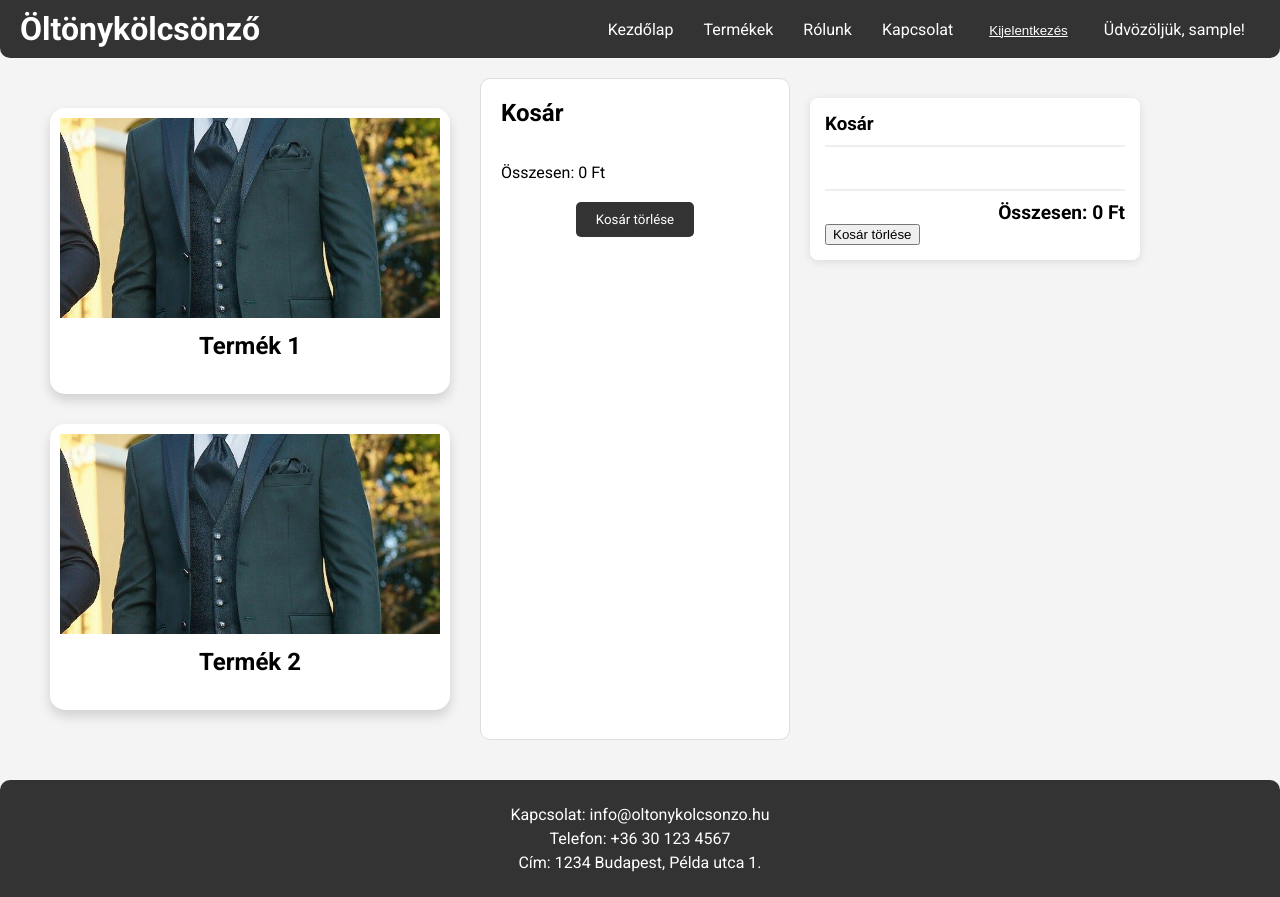
After one commit to Szeenya/Ide-kell-valamit-irni, a PHP site: page /Store.php in a window 1280 px wide. The commit adds this page. Run offline with PHP 8.4, Linux system fonts and the light colour scheme; the visitor is signed in with stand-in values (Sample User, id 1).

Commit message:
összekapcsolva gyuri meg az én részem

```diff
--- /dev/null
+++ b/Store.php
@@ -0,0 +1,95 @@
+<?php
+session_start();
+// Ellenőrizzük, hogy be van-e jelentkezve a felhasználó
+if (!isset($_SESSION['user_id'])) {
+    header("Location: index.php");
+    exit();
+}
+?>
+<!DOCTYPE html>
+<html lang="hu">
+<head>
+    <meta charset="UTF-8">
+    <meta name="viewport" content="width=device-width, initial-scale=1.0">
+    <title>Webshop</title>
+    <link rel="stylesheet" href="src/style/main_style.css">
+    <link href="https://fonts.googleapis.com/css2?family=Roboto:wght@400;700&display=swap" rel="stylesheet">
+</head>
+<body>
+    <header>
+        <h1>Öltönykölcsönző</h1>
+        <nav>
+            <ul>
+                <li><a href="#">Kezdőlap</a></li>
+                <li><a href="#">Termékek</a></li>
+                <li><a href="#">Rólunk</a></li>
+                <li><a href="#">Kapcsolat</a></li>
+                <li>
+                    <form action="index.php" method="POST" style="display: inline;">
+                        <input type="hidden" name="logout" value="1">
+                        <button type="submit" style="background: none; border: none; color: white; cursor: pointer; text-decoration: underline;">Kijelentkezés</button>
+                    </form>
+                </li>
+                <li>Üdvözöljük, <?php echo htmlspecialchars($_SESSION['username']); ?>!</li>
+            </ul>
+        </nav>
+    </header>
+
+    <main>
+        <section class="products">
+            <div class="product-list">
+                <div class="product-card" onclick="showModal('product1.jpg', 'Ez egy stílusos termék leírása.', '10 000 Ft', 'Termék 1')">
+                    <img src="images/kep1.jpg" alt="Termék 1" class="product-image">
+                    <h3 class="product-title">Termék 1</h3>
+                </div>
+                <div class="product-card" onclick="showModal('product2.jpg', 'Ez egy másik stílusos termék leírása.', '15 000 Ft', 'Termék 2')">
+                    <img src="images/kep1.jpg" alt="Termék 2" class="product-image">
+                    <h3 class="product-title">Termék 2</h3>
+                </div>
+                <!-- További termékek -->
+            </div>
+        </section>
+
+        <!-- Modal ablak -->
+        <div id="product-modal" class="modal">
+            <div class="modal-content">
+                <span class="close" onclick="hideModal()">&times;</span>
+                <img id="modal-image" src="" alt="Termék kép">
+                <h3 id="modal-title"></h3>
+                <p id="modal-description"></p>
+                <p id="modal-price"></p>
+                <button class="modal-button" onclick="addToCart()">Kosárba</button>
+            </div>
+        </div>
+
+        <aside class="cart">
+            <h2>Kosár</h2>
+            <ul id="cart-items"></ul>
+            <p>Összesen: <span id="total-price">0</span> Ft</p>
+            <button onclick="clearCart()">Kosár törlése</button>
+        </aside>
+
+        <div class="cart-wrapper">
+            <!-- Static cart in document flow -->
+            <div id="cart" class="cart-main">
+                <h3>Kosár</h3>
+                <div class="cart-content">
+                    <ul id="cart-items"></ul>
+                    <div id="cart-total">Összesen: 0 Ft</div>
+                    <button onclick="clearCart()">Kosár törlése</button>
+                </div>
+            </div>
+        </div>
+    </main>
+
+    <footer>
+        <div class="contact-info">
+            <p>Kapcsolat: info@oltonykolcsonzo.hu</p>
+            <p>Telefon: +36 30 123 4567</p>
+            <p>Cím: 1234 Budapest, Példa utca 1.</p>
+        </div>
+    </footer>
+
+    <script src="src/scripts/main_script.js"></script>
+</body>
+</html>
--- a/controllers/UserController.php
+++ b/controllers/UserController.php
@@ -34,8 +34,8 @@ class UserController {
         if ($user) {
             $_SESSION['user_id'] = $user['id'];
             $_SESSION['username'] = $user['username'];
-            // Átirányítás a main.html oldalra
-            header("Location: main.php");
+            // Átirányítás a Store.php oldalra
+            header("Location: Store.php");
             exit();
         }
 
--- a/src/style/main_style.css
+++ b/src/style/main_style.css
@@ -119,3 +119,309 @@ main {
 .cart button:hover {
     background-color: #555;
 }
+
+footer {
+    background-color: #333;
+    color: #fff;
+    text-align: center;
+    padding: 20px 0;
+    margin-top: 20px;
+    border-radius: 10px 10px 0 0;
+}
+
+footer .contact-info p {
+    margin: 5px 0;
+    font-family: 'Roboto', Arial, sans-serif;
+}
+
+.product-list {
+    display: grid;
+    grid-template-columns: repeat(auto-fit, minmax(400px, 1fr)); /* Növeltük a minimum szélességet */
+    gap: 30px; /* Nagyobb távolság a termékek között */
+    padding: 30px;
+}
+
+/* Termékkártyák */
+.product-card {
+    position: relative;
+    background-color: #fff;
+    border-radius: 15px;
+    box-shadow: 0 6px 12px rgba(0, 0, 0, 0.15);
+    overflow: hidden;
+    text-align: center;
+    transition: transform 0.3s, box-shadow 0.3s;
+    cursor: pointer;
+    padding: 10px;
+}
+
+.product-card:hover {
+    transform: translateY(-10px);
+    box-shadow: 0 12px 24px rgba(0, 0, 0, 0.2);
+}
+
+.product-image {
+    width: 100%;
+    height: 200px;
+    object-fit: cover;
+    transition: opacity 0.3s;
+}
+
+.product-info {
+    position: absolute;
+    top: 0;
+    left: 0;
+    width: 100%;
+    height: 100%;
+    background-color: rgba(0, 0, 0, 0.8); /* Sötét háttér az információk mögött */
+    color: #fff;
+    display: flex;
+    flex-direction: column;
+    justify-content: center;
+    align-items: center;
+    opacity: 0; /* Alapértelmezés szerint elrejtve */
+    pointer-events: none; /* Az információ nem akadályozza a hover eseményt */
+    transition: opacity 0.3s;
+}
+
+.product-card:hover .product-info {
+    opacity: 1; /* Információk megjelenítése hover esetén */
+}
+
+.product-card:hover .product-image {
+    opacity: 0.3; /* A kép halványítása hover esetén */
+}
+
+.product-title {
+    font-size: 1.5rem;
+    margin-top: 10px;
+}
+
+.product-description {
+    font-size: 1.2rem;
+    margin-bottom: 20px;
+    text-align: center;
+}
+
+.product-button {
+    background-color: #007BFF;
+    color: #fff;
+    border: none;
+    padding: 10px 20px;
+    border-radius: 5px;
+    cursor: pointer;
+    font-size: 1rem;
+    transition: background-color 0.3s;
+}
+
+.product-button:hover {
+    background-color: #0056b3;
+}
+
+/* Modal stílusok */
+.modal {
+    display: none; /* Alapértelmezés szerint rejtve */
+    position: fixed;
+    top: 0;
+    left: 0;
+    width: 100%;
+    height: 100%;
+    background-color: rgba(0, 0, 0, 0.8);
+    justify-content: center;
+    align-items: center;
+    z-index: 1000;
+}
+
+.modal-content {
+    background-color: #fff;
+    border-radius: 10px;
+    padding: 20px;
+    text-align: center;
+    max-width: 500px;
+    width: 90%;
+    position: relative;
+}
+
+.modal-content img {
+    width: 100%;
+    height: auto;
+    border-radius: 10px;
+    margin-bottom: 15px;
+}
+
+.modal-content h3 {
+    font-size: 1.8rem;
+    margin-bottom: 10px;
+}
+
+.modal-content p {
+    font-size: 1.2rem;
+    color: #333;
+    margin-bottom: 15px;
+}
+
+.modal-button {
+    background-color: #007BFF;
+    color: #fff;
+    border: none;
+    padding: 10px 20px;
+    border-radius: 5px;
+    cursor: pointer;
+    font-size: 1rem;
+    transition: background-color 0.3s;
+}
+
+.modal-button:hover {
+    background-color: #0056b3;
+}
+
+.close {
+    position: absolute;
+    top: 10px;
+    right: 15px;
+    font-size: 1.5rem;
+    color: #333;
+    cursor: pointer;
+}
+
+#cart {
+    background-color: white;
+    padding: 15px;
+    border-radius: 8px;
+    box-shadow: 0 2px 10px rgba(0,0,0,0.1);
+    width: 300px;
+    transition: all 0.3s ease;
+}
+
+#cart.fixed {
+    position: fixed;
+    right: 20px;
+    top: 20px;
+}
+
+#cart h3 {
+    margin: 0 0 10px 0;
+    padding-bottom: 10px;
+    border-bottom: 2px solid #eee;
+}
+
+#cart-items {
+    max-height: 300px;
+    overflow-y: auto;
+}
+
+#cart-total {
+    margin-top: 10px;
+    padding-top: 10px;
+    border-top: 2px solid #eee;
+    font-weight: bold;
+}
+
+.cart-item {
+    display: flex;
+    justify-content: space-between;
+    align-items: center;
+    padding: 5px 0;
+    border-bottom: 1px solid #eee;
+}
+
+.cart-item-name {
+    flex-grow: 1;
+}
+
+.cart-item-quantity {
+    margin: 0 10px;
+    color: #666;
+}
+
+.cart-item-price {
+    font-weight: bold;
+}
+
+#cart h3 {
+    margin-bottom: 10px;
+}
+
+#cart-items {
+    list-style: none;
+    padding: 0;
+}
+
+#cart-items li {
+    margin-bottom: 5px;
+    font-size: 1rem;
+}
+
+#cart-total {
+    margin-top: 15px;
+    padding-top: 10px;
+    border-top: 2px solid #ddd;
+    font-weight: bold;
+    font-size: 1.2em;
+}
+
+.cart-wrapper {
+    width: 300px;
+    margin: 20px;
+}
+
+.cart-main {
+    background-color: white;
+    padding: 15px;
+    border-radius: 8px;
+    box-shadow: 0 2px 10px rgba(0,0,0,0.1);
+    width: 300px;
+}
+
+.cart-main.fixed {
+    position: fixed;
+    right: 20px;
+    top: 20px;
+    z-index: 1000;
+}
+
+.cart-content {
+    max-height: 300px;
+    overflow-y: auto;
+}
+
+#cart h3 {
+    margin: 0 0 10px 0;
+    padding-bottom: 10px;
+    border-bottom: 2px solid #eee;
+    position: sticky;
+    top: 0;
+    background: white;
+    z-index: 1;
+}
+
+.cart-item {
+    display: flex;
+    justify-content: space-between;
+    align-items: center;
+    padding: 8px 0;
+    border-bottom: 1px solid #eee;
+}
+
+.cart-item-name {
+    flex-grow: 1;
+}
+
+.cart-item-quantity {
+    margin: 0 10px;
+    color: #666;
+}
+
+.cart-item-price {
+    font-weight: bold;
+}
+
+#cart-total {
+    margin-top: 10px;
+    padding-top: 10px;
+    border-top: 2px solid #eee;
+    font-weight: bold;
+    text-align: right;
+    position: sticky;
+    bottom: 0;
+    background: white;
+}
```
Also changed, not shown: main.php (deleted, +0 -82 lines), src/scripts/main_script.js (added, +122 -0 lines), src/images/kep1.jpg (added).
